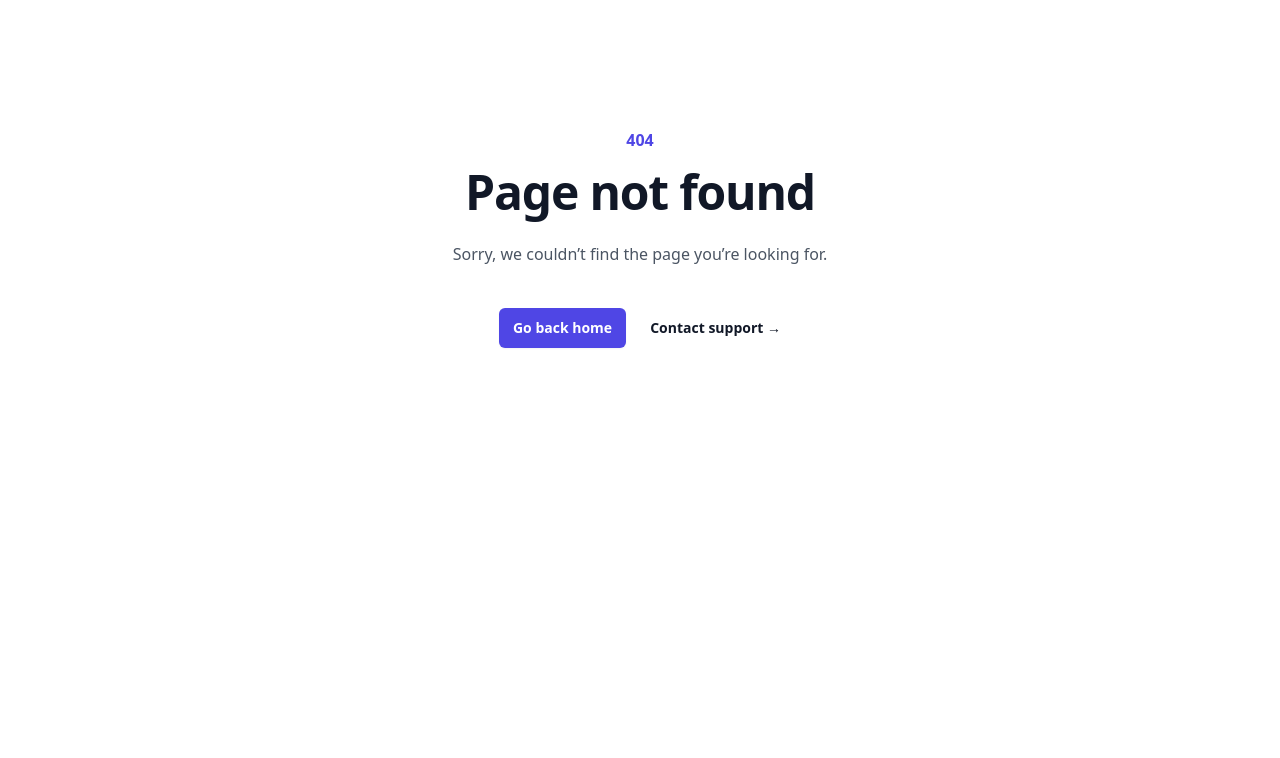
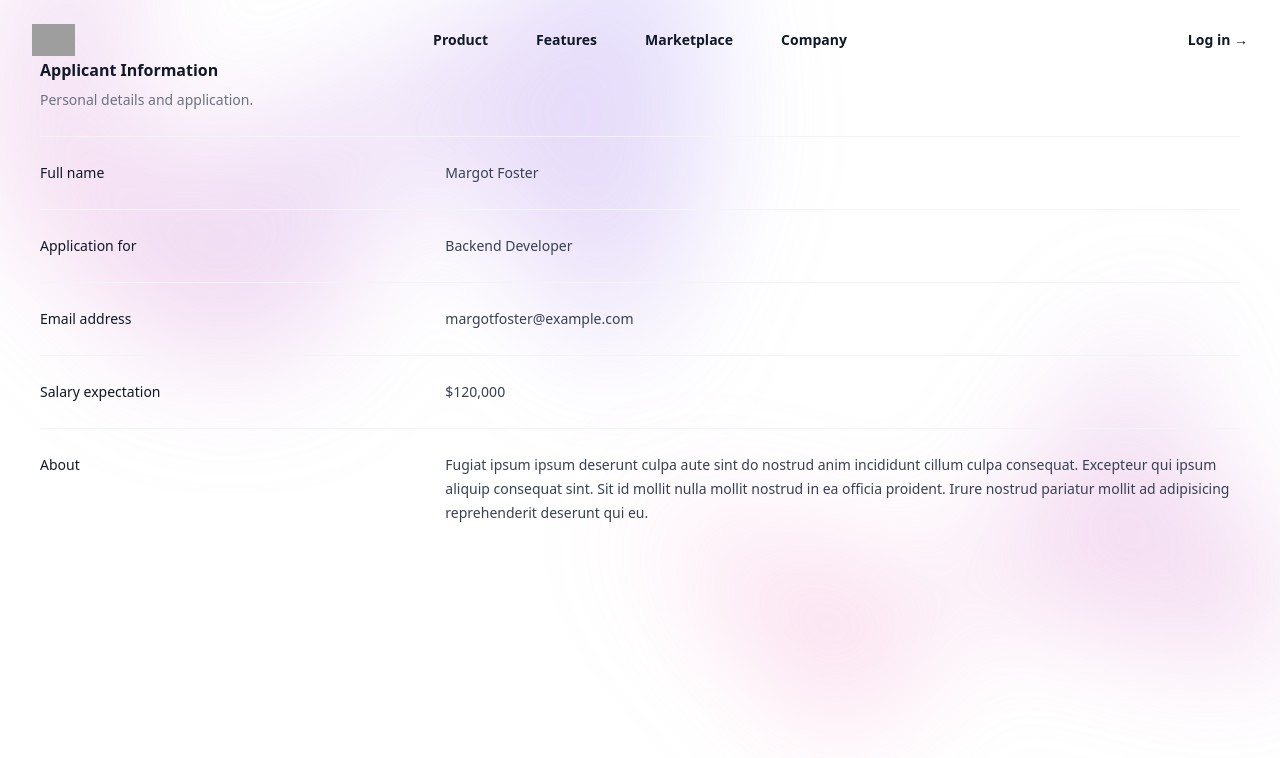
Before and after one commit to 904898313/React-codesandbox, a React (Vite) app: page /product in a window 1280 px wide. Before the commit this address had no page. Shown: the top 758 px of the page. Built offline with nearby package versions, Linux system fonts and the light colour scheme; grey boxes are pictures that could not be loaded.

Commit message:
feat: add react-router

```diff
--- a/src/layout/index.tsx
+++ b/src/layout/index.tsx
@@ -5,16 +5,16 @@
  * @Description: 布局页面
  * @Date: 2023-07-07 16:35:38
  * @LastEditors: yangchenguang
- * @LastEditTime: 2023-07-07 16:37:29
+ * @LastEditTime: 2023-07-11 19:14:22
  */
 
 import { useState } from 'react'
 import { Dialog } from '@headlessui/react'
 import { Bars3Icon, XMarkIcon } from '@heroicons/react/24/outline'
-import { Outlet } from "react-router-dom";
+import { Outlet, useNavigate } from "react-router-dom";
 
 const navigation = [
-  { name: 'Product', href: '#' },
+  { name: 'Product', href: '/product' },
   { name: 'Features', href: '#' },
   { name: 'Marketplace', href: '#' },
   { name: 'Company', href: '#' },
@@ -22,7 +22,7 @@ const navigation = [
 
 export default function Layout() {
   const [mobileMenuOpen, setMobileMenuOpen] = useState(false)
-
+  const navigate = useNavigate();
   return (
     <div className="bg-white">
       <header className="absolute inset-x-0 top-0 z-50">
@@ -49,7 +49,7 @@ export default function Layout() {
           </div>
           <div className="hidden lg:flex lg:gap-x-12">
             {navigation.map((item) => (
-              <a key={item.name} href={item.href} className="text-sm font-semibold leading-6 text-gray-900">
+              <a key={item.name} href={item.href} onClick={() => navigate(item.href)} className="text-sm font-semibold leading-6 text-gray-900">
                 {item.name}
               </a>
             ))}
@@ -121,7 +121,9 @@ export default function Layout() {
             }}
           />
         </div>
-        <Outlet />
+        <div style={{margin:'0 auto',width: '1200px'}}>
+          <Outlet />
+        </div>
         {/* <div className="mx-auto max-w-2xl py-32 sm:py-48 lg:py-56">
           <div className="hidden sm:mb-8 sm:flex sm:justify-center">
             <div className="relative rounded-full px-3 py-1 text-sm leading-6 text-gray-600 ring-1 ring-gray-900/10 hover:ring-gray-900/20">
--- a/src/views/home/index.tsx
+++ b/src/views/home/index.tsx
@@ -5,14 +5,41 @@
  * @Description: 首页
  * @Date: 2023-07-07 16:05:55
  * @LastEditors: yangchenguang
- * @LastEditTime: 2023-07-07 16:40:20
+ * @LastEditTime: 2023-07-11 19:27:18
  */
 
 export default function Home() {
-
   return (
-    <div>
-      11111111111
+    <div className="mx-auto max-w-2xl py-32">
+      <div className="hidden sm:mb-8 sm:flex sm:justify-center">
+        <div className="relative rounded-full px-3 py-1 text-sm leading-6 text-gray-600 ring-1 ring-gray-900/10 hover:ring-gray-900/20">
+          Announcing our next round of funding.{' '}
+          <a href="#" className="font-semibold text-indigo-600">
+            <span className="absolute inset-0" aria-hidden="true" />
+            Read more <span aria-hidden="true">&rarr;</span>
+          </a>
+        </div>
+      </div>
+      <div className="text-center">
+        <h1 className="text-4xl font-bold tracking-tight text-gray-900 sm:text-6xl">
+          Data to enrich your online business
+        </h1>
+        <p className="mt-6 text-lg leading-8 text-gray-600">
+          Anim aute id magna aliqua ad ad non deserunt sunt. Qui irure qui lorem cupidatat commodo. Elit sunt amet
+          fugiat veniam occaecat fugiat aliqua.
+        </p>
+        <div className="mt-10 flex items-center justify-center gap-x-6">
+          <a
+            href="#"
+            className="rounded-md bg-indigo-600 px-3.5 py-2.5 text-sm font-semibold text-white shadow-sm hover:bg-indigo-500 focus-visible:outline focus-visible:outline-2 focus-visible:outline-offset-2 focus-visible:outline-indigo-600"
+          >
+            Get started
+          </a>
+          <a href="#" className="text-sm font-semibold leading-6 text-gray-900">
+            Learn more <span aria-hidden="true">→</span>
+          </a>
+        </div>
+      </div>
     </div>
   )
 }
--- /dev/null
+++ b/src/views/product/index.tsx
@@ -0,0 +1,40 @@
+import { PaperClipIcon } from '@heroicons/react/20/solid'
+
+export default function Example() {
+  return (
+    <div>
+      <div className="px-4 sm:px-0">
+        <h3 className="text-base font-semibold leading-7 text-gray-900">Applicant Information</h3>
+        <p className="mt-1 max-w-2xl text-sm leading-6 text-gray-500">Personal details and application.</p>
+      </div>
+      <div className="mt-6 border-t border-gray-100">
+        <dl className="divide-y divide-gray-100">
+          <div className="px-4 py-6 sm:grid sm:grid-cols-3 sm:gap-4 sm:px-0">
+            <dt className="text-sm font-medium leading-6 text-gray-900">Full name</dt>
+            <dd className="mt-1 text-sm leading-6 text-gray-700 sm:col-span-2 sm:mt-0">Margot Foster</dd>
+          </div>
+          <div className="px-4 py-6 sm:grid sm:grid-cols-3 sm:gap-4 sm:px-0">
+            <dt className="text-sm font-medium leading-6 text-gray-900">Application for</dt>
+            <dd className="mt-1 text-sm leading-6 text-gray-700 sm:col-span-2 sm:mt-0">Backend Developer</dd>
+          </div>
+          <div className="px-4 py-6 sm:grid sm:grid-cols-3 sm:gap-4 sm:px-0">
+            <dt className="text-sm font-medium leading-6 text-gray-900">Email address</dt>
+            <dd className="mt-1 text-sm leading-6 text-gray-700 sm:col-span-2 sm:mt-0">margotfoster@example.com</dd>
+          </div>
+          <div className="px-4 py-6 sm:grid sm:grid-cols-3 sm:gap-4 sm:px-0">
+            <dt className="text-sm font-medium leading-6 text-gray-900">Salary expectation</dt>
+            <dd className="mt-1 text-sm leading-6 text-gray-700 sm:col-span-2 sm:mt-0">$120,000</dd>
+          </div>
+          <div className="px-4 py-6 sm:grid sm:grid-cols-3 sm:gap-4 sm:px-0">
+            <dt className="text-sm font-medium leading-6 text-gray-900">About</dt>
+            <dd className="mt-1 text-sm leading-6 text-gray-700 sm:col-span-2 sm:mt-0">
+              Fugiat ipsum ipsum deserunt culpa aute sint do nostrud anim incididunt cillum culpa consequat. Excepteur
+              qui ipsum aliquip consequat sint. Sit id mollit nulla mollit nostrud in ea officia proident. Irure nostrud
+              pariatur mollit ad adipisicing reprehenderit deserunt qui eu.
+            </dd>
+          </div>
+        </dl>
+      </div>
+    </div>
+  )
+}
```
Also changed, not shown: src/router/index.tsx (+6 -1 lines).
